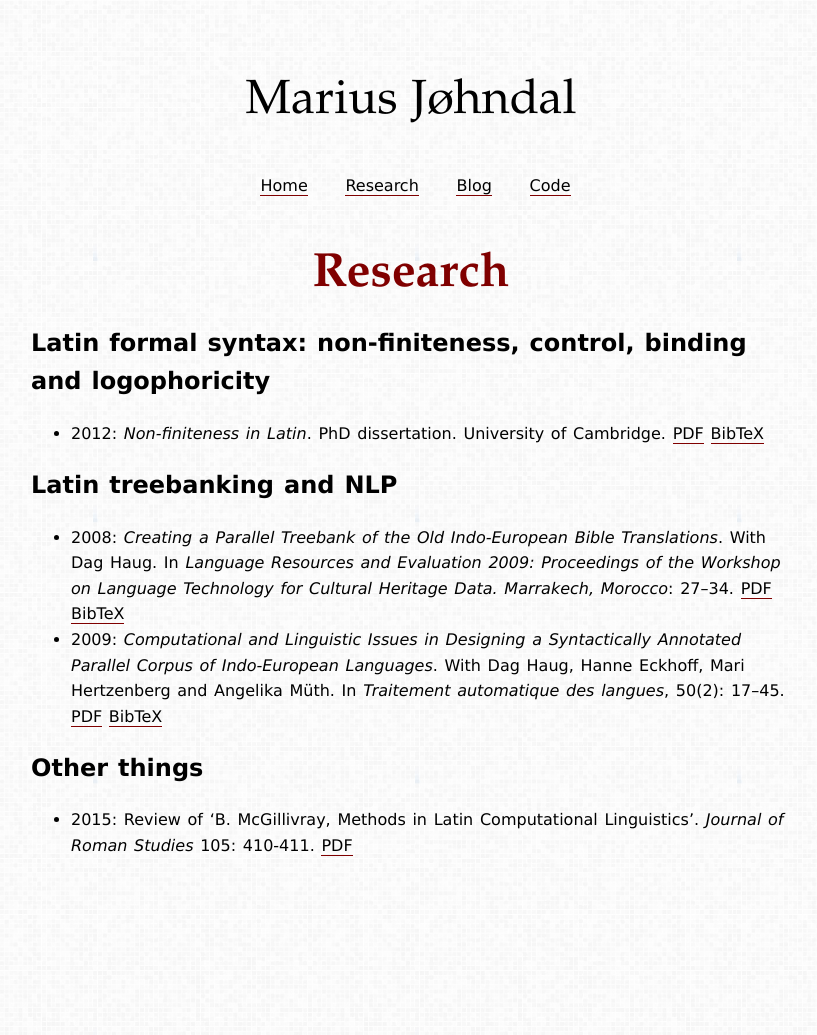
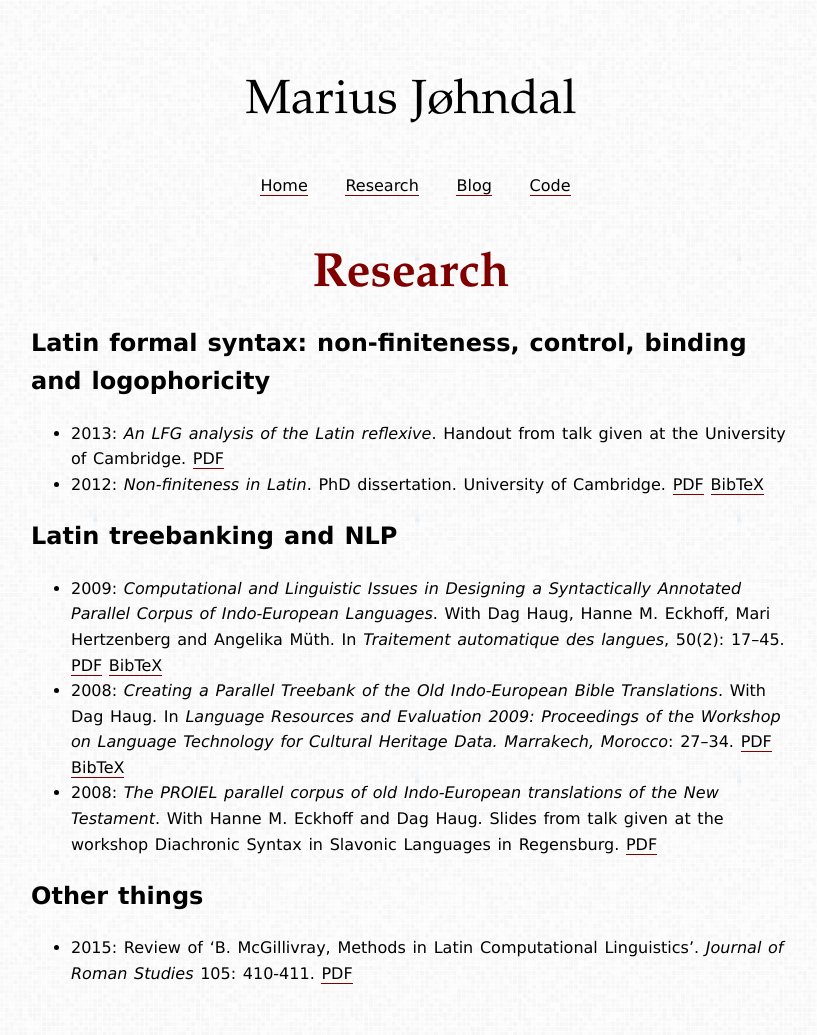
Before and after one commit to mlj/mlj.github.io, a Jekyll site: the page built from research/index.md, in a window 1280 px wide. Shown: the whole page, without its empty margins (229-1046 px from the left). Built offline with Jekyll 4.4.1, drawn with Linux system fonts in a browser that asks for light colours; some web fonts are replaced; before the commit the page ends 907 px from its top, so only the background shows below that.

Commit message:
Update publications

```diff
--- a/research/index.md
+++ b/research/index.md
@@ -6,12 +6,14 @@ layout: page
 
 ## Latin formal syntax: non-finiteness, control, binding and logophoricity
 
+* 2013: _An LFG analysis of the Latin reflexive_. Handout from talk given at the University of Cambridge. [PDF](http://folk.uio.no/mariuslj/johndal-2013-reflexives.pdf)
 * 2012: _Non-finiteness in Latin_. PhD dissertation. University of Cambridge. [PDF](http://folk.uio.no/mariuslj/johndal-2012-phd-dissertation.pdf) [BibTeX](johndal-2012-phd-dissertation.bib)
 
 ## Latin treebanking and NLP
 
+* 2009: _Computational and Linguistic Issues in Designing a Syntactically Annotated Parallel Corpus of Indo-European Languages_. With Dag Haug, Hanne M. Eckhoff, Mari Hertzenberg and Angelika Müth. In _Traitement automatique des langues_, 50(2): 17–45. [PDF](http://www.atala.org/IMG/pdf/TAL-2009-50-2-01-Haug.pdf) [BibTeX](proiel-2009-tal.bib)
 * 2008: _Creating a Parallel Treebank of the Old Indo-European Bible Translations_. With Dag Haug. In _Language Resources and Evaluation 2009: Proceedings of the Workshop on Language Technology for Cultural Heritage Data. Marrakech, Morocco_: 27–34. [PDF](http://www.lrec-conf.org/proceedings/lrec2008/workshops/W22_Proceedings.pdf#page=31) [BibTeX](proiel-2008-marrakech-paper.bib)
-* 2009: _Computational and Linguistic Issues in Designing a Syntactically Annotated Parallel Corpus of Indo-European Languages_. With Dag Haug, Hanne Eckhoff, Mari Hertzenberg and Angelika Müth. In _Traitement automatique des langues_, 50(2): 17–45. [PDF](http://www.atala.org/IMG/pdf/TAL-2009-50-2-01-Haug.pdf) [BibTeX](proiel-2009-tal.bib)
+* 2008: _The PROIEL parallel corpus of old Indo-European translations of the New Testament_. With Hanne M. Eckhoff and Dag Haug. Slides from talk given at the workshop Diachronic Syntax in Slavonic Languages in Regensburg. [PDF](http://www.hf.uio.no/ifikk/english/research/projects/proiel/Activities/proiel/publications/regensburgslides.pdf)
 
 ## Other things
 
```
